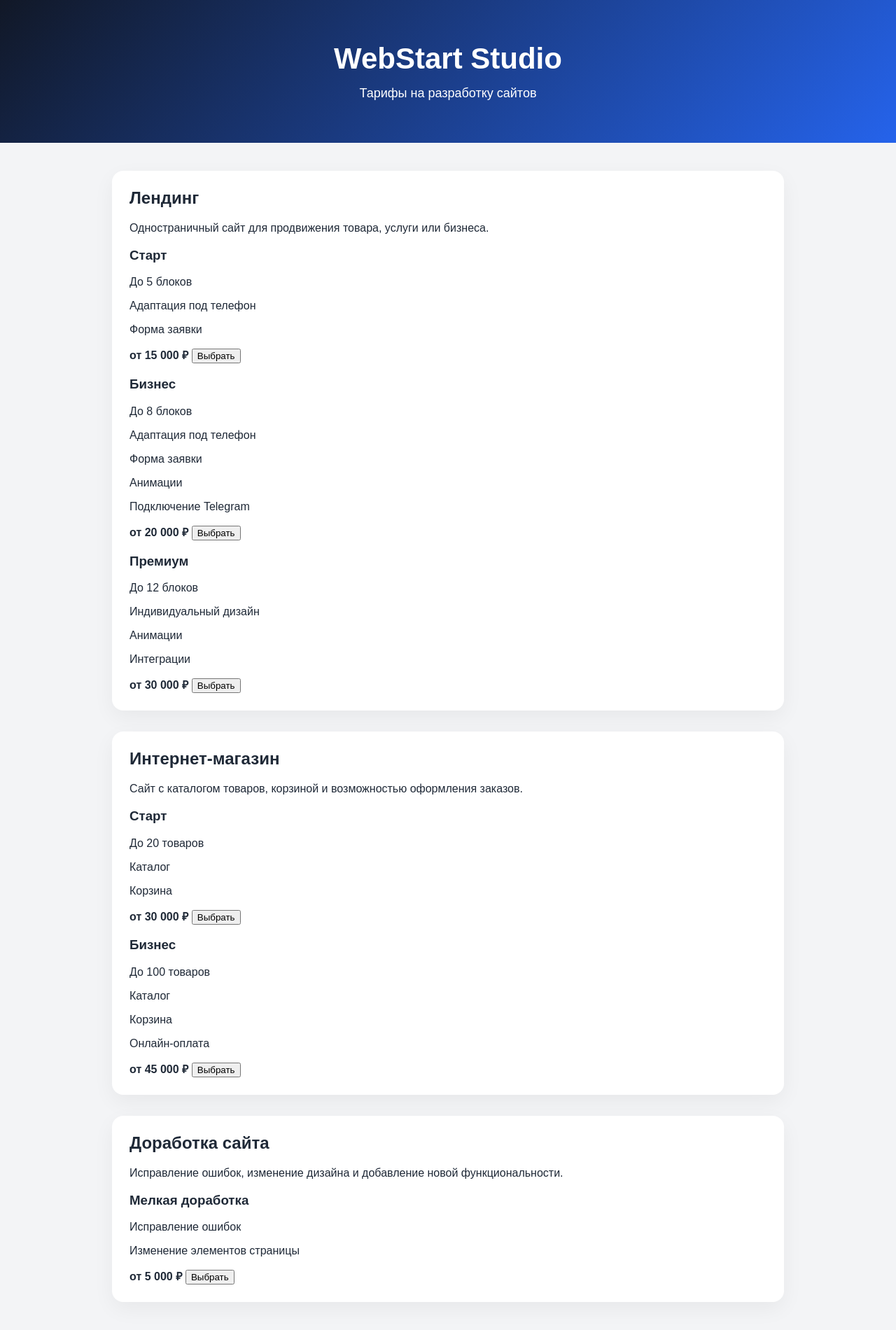
After one commit to Sabrikos/-site_for_sites, a PHP site: page /tariffs.php in a window 1280 px wide. The commit adds this page. Shown: the whole page at 70% size. Run offline with PHP 8.4, Linux system fonts and the light colour scheme.

Commit message:
sashaFirstCommit

```diff
--- /dev/null
+++ b/index.php
@@ -0,0 +1,2 @@
+<?php
+require __DIR__ . '/fail1.php';
--- a/styles.css
+++ b/styles.css
@@ -55,7 +55,9 @@ h2 {
     margin-top: 0;
 }
 
-button {
+.button {
+    text-decoration: none;
+    color: white;
     padding: 12px 18px;
     border: 0;
     border-radius: 10px;
--- /dev/null
+++ b/tariffs.php
@@ -0,0 +1,157 @@
+<!DOCTYPE html>
+<html lang="ru">
+
+<head>
+    <meta charset="UTF-8">
+    <title>Тарифы | WebStart Studio</title>
+    <link rel="stylesheet" href="styles.css">
+</head>
+
+<body>
+
+<header>
+    <h1>WebStart Studio</h1>
+    <p>Тарифы на разработку сайтов</p>
+</header>
+
+<main>
+
+    <!-- ЛЕНДИНГ -->
+    <section class="tariff-section" id="landing">
+
+        <h2>Лендинг</h2>
+
+        <p>
+            Одностраничный сайт для продвижения товара,
+            услуги или бизнеса.
+        </p>
+
+        <div class="tariffs-grid">
+
+            <article class="tariff-card">
+                <h3>Старт</h3>
+
+                <p>До 5 блоков</p>
+                <p>Адаптация под телефон</p>
+                <p>Форма заявки</p>
+
+                <strong>от 15 000 ₽</strong>
+
+                <button>Выбрать</button>
+            </article>
+
+
+            <article class="tariff-card">
+                <h3>Бизнес</h3>
+
+                <p>До 8 блоков</p>
+                <p>Адаптация под телефон</p>
+                <p>Форма заявки</p>
+                <p>Анимации</p>
+                <p>Подключение Telegram</p>
+
+                <strong>от 20 000 ₽</strong>
+
+                <button>Выбрать</button>
+            </article>
+
+
+            <article class="tariff-card">
+                <h3>Премиум</h3>
+
+                <p>До 12 блоков</p>
+                <p>Индивидуальный дизайн</p>
+                <p>Анимации</p>
+                <p>Интеграции</p>
+
+                <strong>от 30 000 ₽</strong>
+
+                <button>Выбрать</button>
+            </article>
+
+        </div>
+
+    </section>
+
+
+    <!-- ИНТЕРНЕТ-МАГАЗИН -->
+    <section class="tariff-section" id="shop">
+
+        <h2>Интернет-магазин</h2>
+
+        <p>
+            Сайт с каталогом товаров, корзиной
+            и возможностью оформления заказов.
+        </p>
+
+        <div class="tariffs-grid">
+
+            <article class="tariff-card">
+
+                <h3>Старт</h3>
+
+                <p>До 20 товаров</p>
+                <p>Каталог</p>
+                <p>Корзина</p>
+
+                <strong>от 30 000 ₽</strong>
+
+                <button>Выбрать</button>
+
+            </article>
+
+
+            <article class="tariff-card">
+
+                <h3>Бизнес</h3>
+
+                <p>До 100 товаров</p>
+                <p>Каталог</p>
+                <p>Корзина</p>
+                <p>Онлайн-оплата</p>
+
+                <strong>от 45 000 ₽</strong>
+
+                <button>Выбрать</button>
+
+            </article>
+
+        </div>
+
+    </section>
+
+
+    <!-- ДОРАБОТКА -->
+    <section class="tariff-section" id="revision">
+
+        <h2>Доработка сайта</h2>
+
+        <p>
+            Исправление ошибок, изменение дизайна
+            и добавление новой функциональности.
+        </p>
+
+        <div class="tariffs-grid">
+
+            <article class="tariff-card">
+
+                <h3>Мелкая доработка</h3>
+
+                <p>Исправление ошибок</p>
+                <p>Изменение элементов страницы</p>
+
+                <strong>от 5 000 ₽</strong>
+
+                <button>Выбрать</button>
+
+            </article>
+
+        </div>
+
+    </section>
+
+</main>
+
+</body>
+
+</html>
```
Also changed, not shown: fail1.php (+20 -18 lines), 1 other file.
